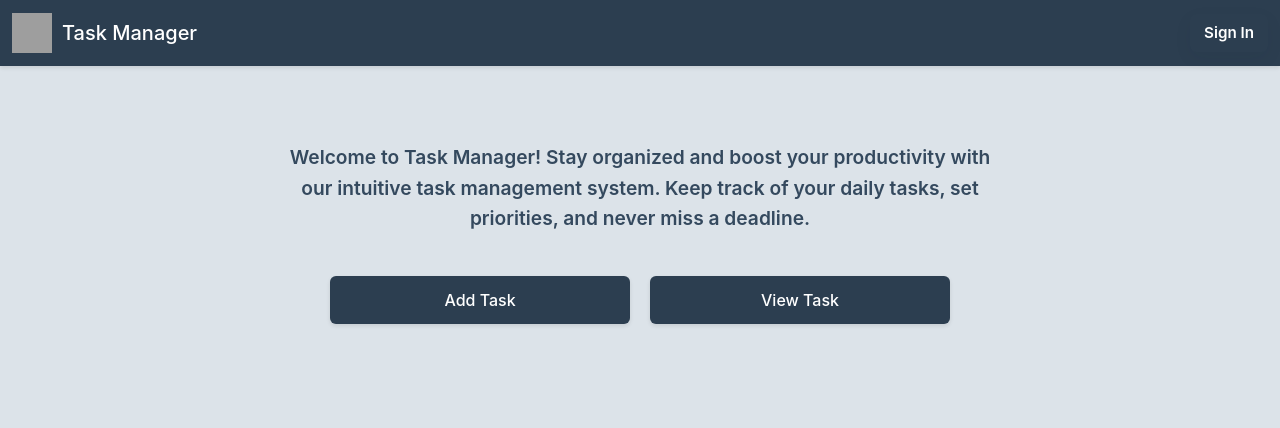
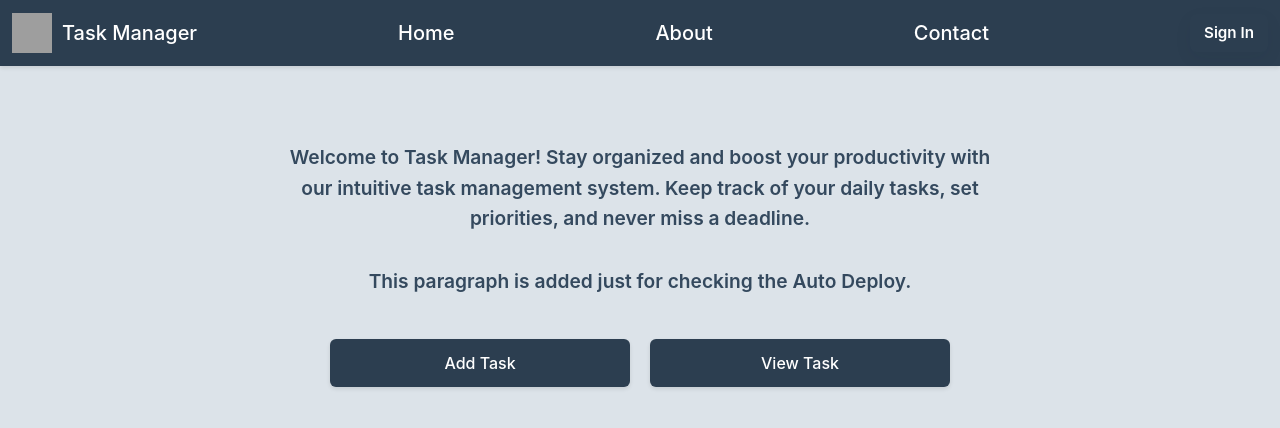
Before and after one commit to patilnagesh03/react-supabase-auth-app, a React (Create React App) app: page / in a window 1280 px wide. Shown: the top 428 px of the page. Built offline with nearby package versions, Linux system fonts and the light colour scheme; no server answers; grey boxes are pictures that could not be loaded.

Commit message:
fifth commit

```diff
--- a/src/pages/Home.jsx
+++ b/src/pages/Home.jsx
@@ -66,7 +66,7 @@ export default function Home() {
             />
             Task Manager
           </a>
-          {/* <a className="navbar-brand" href="/">
+          <a className="navbar-brand" href="/">
             Home
           </a>
           <a className="navbar-brand" href="/">
@@ -74,7 +74,7 @@ export default function Home() {
           </a>
           <a className="navbar-brand" href="/">
             Contact
-          </a> */}
+          </a>
 
           <div className="register-btn">
             {session ? (
@@ -96,7 +96,7 @@ export default function Home() {
           with our intuitive task management system. Keep track of your daily
           tasks, set priorities, and never miss a deadline.
         </p>
-        {/* <p>This paragraph is added just for checking the Auto Deploy.</p> */}
+        <p>This paragraph is added just for checking the Auto Deploy.</p>
         <button
           // onClick={() => setIsAddTask(!isAddTask)}
           onClick={addHandle}
```
